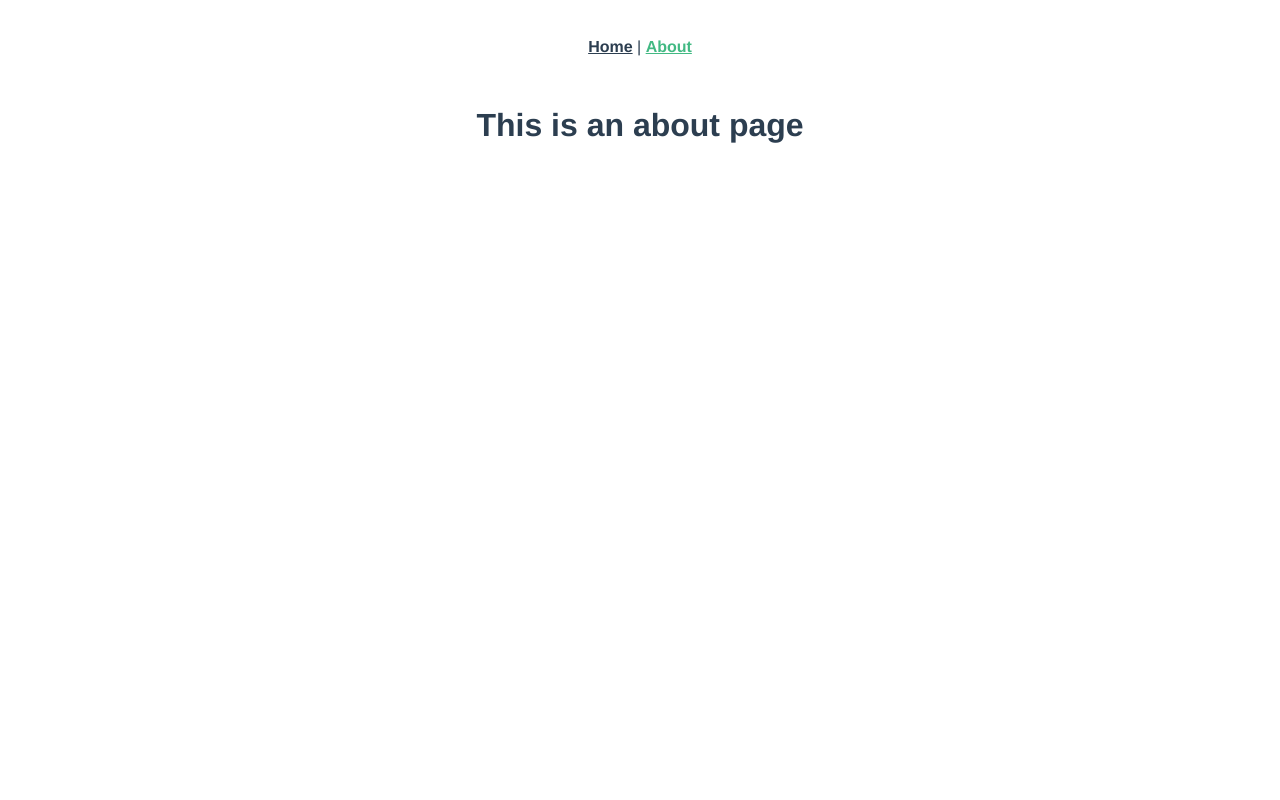
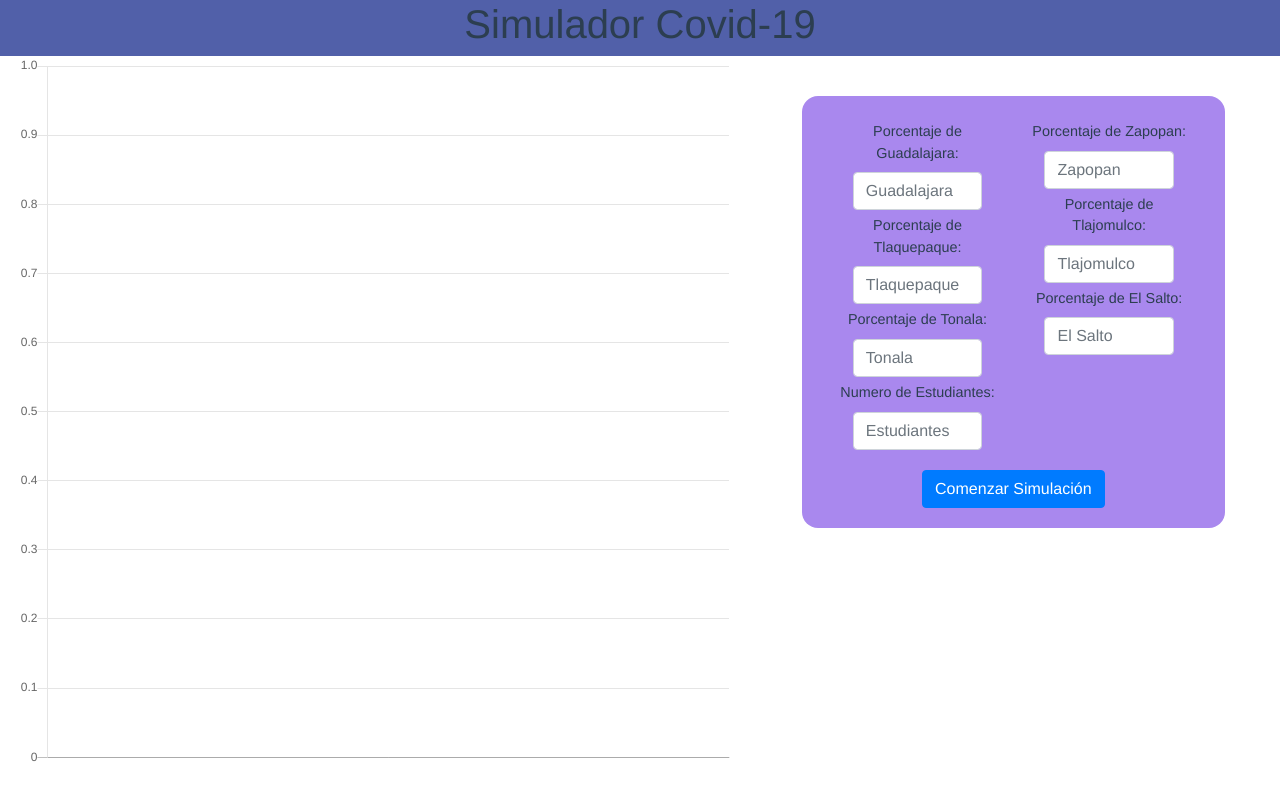
Before and after one commit to FranciscoMarquez1/proyecto-simulacion, a Vue app: page /about in a window 1280 px wide. Built offline with nearby package versions, Linux system fonts and the light colour scheme.

Commit message:
Added GUI and empty chart

```diff
--- a/src/App.vue
+++ b/src/App.vue
@@ -1,12 +1,22 @@
 <template>
   <div id="app">
     <div id="nav">
-      <router-link to="/">Home</router-link> |
-      <router-link to="/about">About</router-link>
+      <Home/>
     </div>
-    <router-view/>
   </div>
 </template>
+
+<script>
+import Home from '@/views/Home.vue';
+
+
+export default {
+  name: "App",
+  components: {
+    Home,
+  }
+}
+</script>
 
 <style>
 #app {
@@ -16,11 +26,6 @@
   text-align: center;
   color: #2c3e50;
 }
-
-#nav {
-  padding: 30px;
-}
-
 #nav a {
   font-weight: bold;
   color: #2c3e50;
--- /dev/null
+++ b/src/views/Charts.vue
@@ -0,0 +1,18 @@
+<script>
+import { Bar, mixins } from 'vue-chartjs'
+const { reactiveProp } = mixins
+
+
+export default {
+  extends: Bar,
+  mixins: [reactiveProp],
+  props: ['options'],
+  mounted () {
+    this.renderChart(this.data, this.options)
+  }
+}
+</script>
+
+<style>
+
+</style>
--- a/src/views/Home.vue
+++ b/src/views/Home.vue
@@ -1,33 +1,131 @@
 <template>
   <div class="home">
-    <img alt="Vue logo" src="../assets/logo.png">
-    <HelloWorld msg="Welcome to Your Vue.js App"/>
+    <b-row class="header">
+      <b-col>
+        <h1>Simulador Covid-19</h1>
+      </b-col>
+    </b-row>
+    <b-row>
+      <b-col cols="7">
+        <Charts :chart-data="datacollection"/>
+      </b-col>
+      <b-col cols="5">
+        <b-form @submit="simulateOneDay">
+          <b-row class="input-row">
+            <b-col cols="6">
+              <label>Porcentaje de Guadalajara:</label>
+              <b-input
+              id="input-guadalajara"
+              required
+              placeholder="Guadalajara"
+              ></b-input>
+              <label>Porcentaje de Tlaquepaque:</label>
+              <b-input
+              id="input-tlaquepaque"
+              required
+              placeholder="Tlaquepaque"
+              ></b-input>
+              <label>Porcentaje de Tonala:</label>
+              <b-input
+              id="input-tonala"
+              required
+              placeholder="Tonala"
+              ></b-input>
+              <label>Numero de Estudiantes:</label>
+              <b-input
+              id="input-num-estudiantes"
+              required
+              placeholder="Estudiantes"
+              ></b-input>
+            </b-col>
+            <b-col cols="6">
+              <label>Porcentaje de Zapopan:</label>
+              <b-input
+              id="input-zapopan"
+              required
+              placeholder="Zapopan"
+              ></b-input>
+              <label>Porcentaje de Tlajomulco:</label>
+              <b-input
+              id="input-tlajomulco"
+              required
+              placeholder="Tlajomulco"
+              ></b-input>
+              <label>Porcentaje de El Salto:</label>
+              <b-input
+              id="input-salto"
+              required
+              placeholder="El Salto"
+              ></b-input>
+            </b-col>
+            <b-button variant="primary">Comenzar Simulación</b-button>
+          </b-row>
+        </b-form>
+      </b-col>
+    </b-row>
   </div>
 </template>
 
 <script>
 // @ is an alias to /src
-import HelloWorld from '@/components/HelloWorld.vue'
 import {Simulator} from '@/classes/Covid.js';
+import Charts from '@/views/Charts.vue';
 
-let simulator = new Simulator(10000, 0.2, 0.2, 0.25, 0.2, 0.1, 0.05)
-
-let num_days = 60;
-
-for(let j = 0; j < num_days; j++){
-  let counts = simulator.nextDay();
-  console.log("Day:", j);
-  console.log("Sanos:",counts[0]);
-  console.log("Enfermos:",counts[1]);
-  console.log("Recuperados:",counts[2]);
-  console.log("Muertos:",counts[3]);
-  console.log("---------------------------");
-}
 
 export default {
   name: 'Home',
   components: {
-    HelloWorld
+    Charts,
+  },
+  data(){
+    return {
+      simulator: new Simulator(10000, 0.2, 0.2, 0.25, 0.2, 0.1, 0.05),
+      num_days: 60,
+      counts: [],
+      datacollection: null,
+    }
+  },
+  methods: {
+    simulateOneDay(){
+      this.counts = this.simulator.nextDay();
+      console.log("Sanos:",this.counts[0]);
+      console.log("Enfermos:",this.counts[1]);
+      console.log("Recuperados:",this.counts[2]);
+      console.log("Muertos:",this.counts[3]);
+      console.log("---------------------------");
+    }
   }
 }
 </script>
+
+<style>
+.header {
+  background-color: #5160A9;
+}
+.row {
+  margin: 0px !important;
+}
+#body {
+  background-color: #A988EE;
+}
+.input-row {
+  margin: 40px !important;
+  padding: 20px;
+  background-color: #A988EE;
+  border-radius: 1rem;
+}
+.input-row .btn {
+  width: fit-content;
+  margin: auto;
+  margin-top: 20px;
+}
+.input-row label {
+  font-size: 0.9rem;
+  margin-top: 5px;
+}
+.input-row .form-control {
+  width: 80%;
+  margin: auto;
+}
+
+</style>
```
Also changed, not shown: src/main.js (+8 -0 lines).
